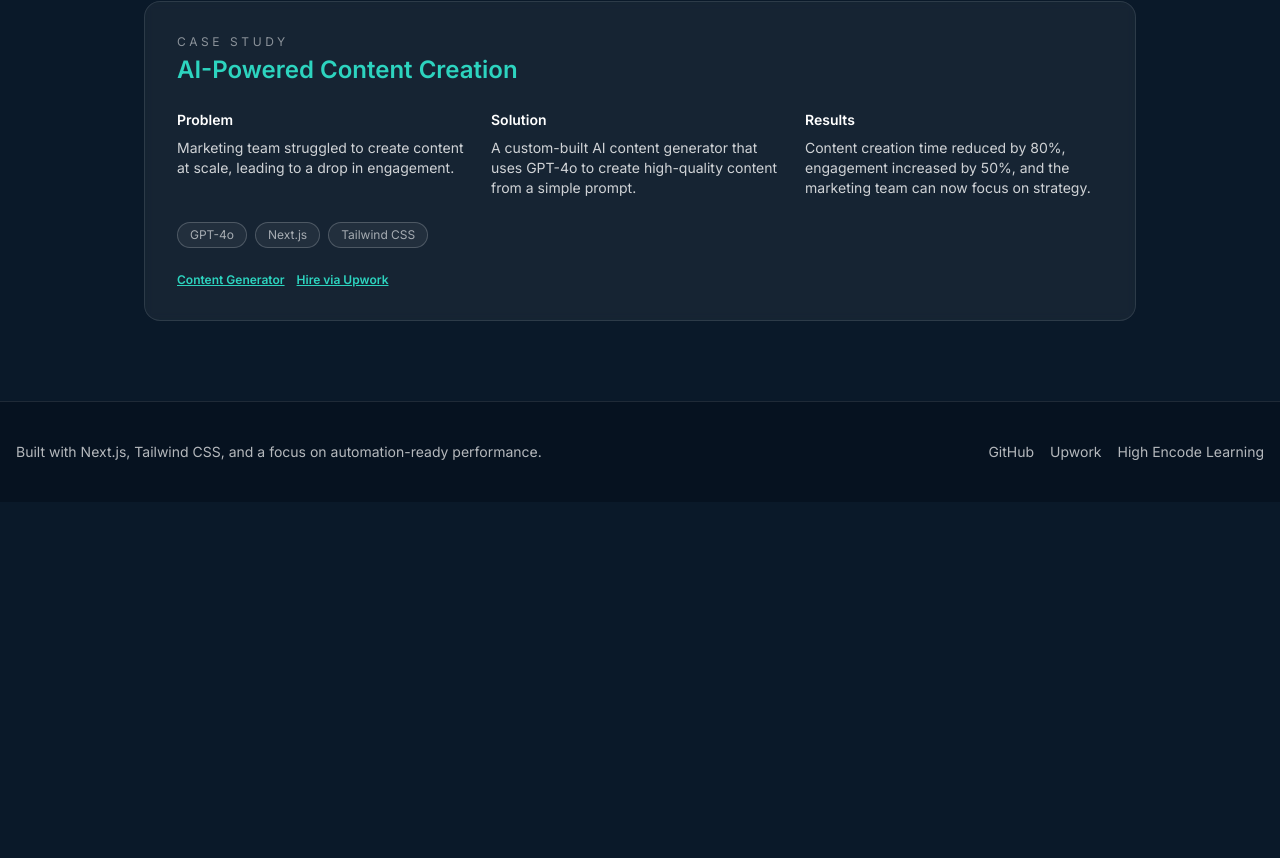
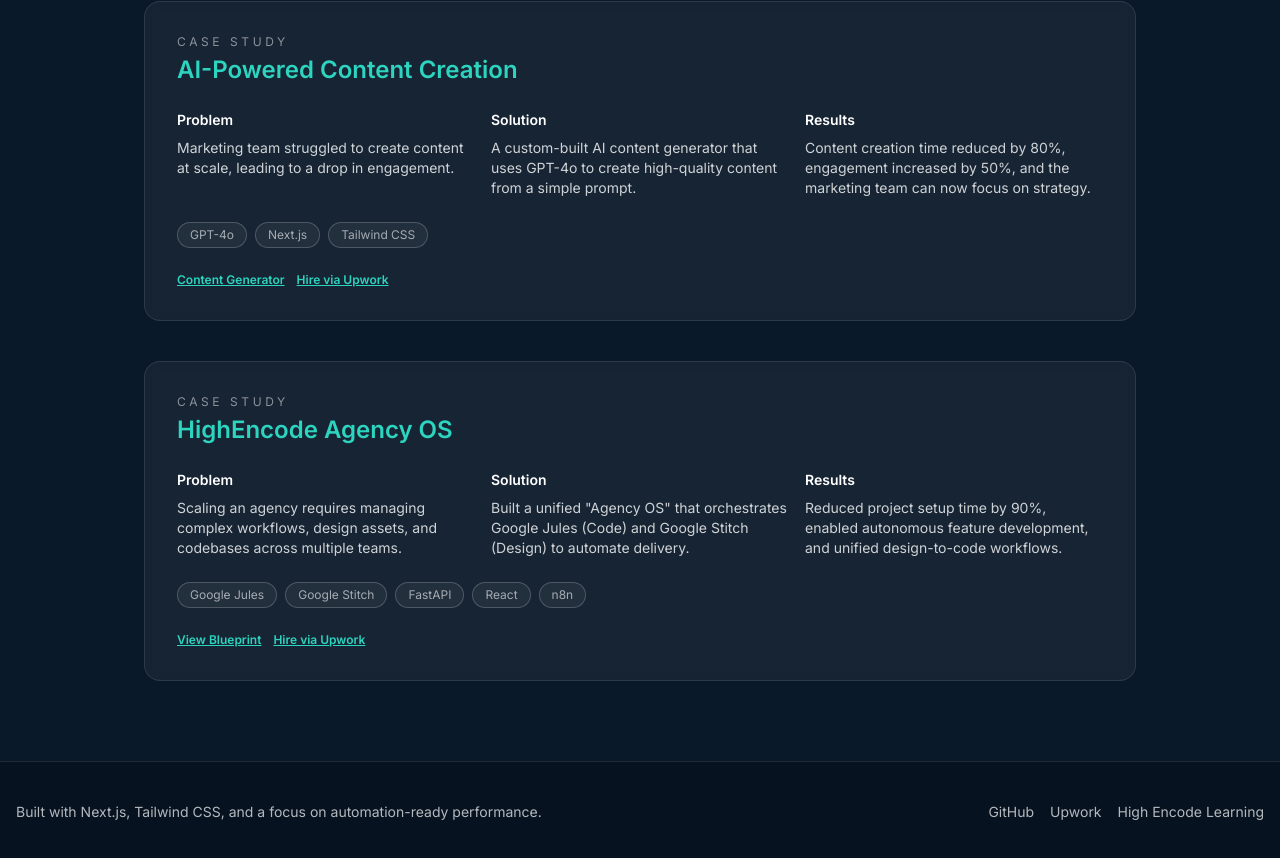
Before and after one commit to RazonIn4K/david-ortiz-portfolio, a Next.js app: page /case-studies in a window 1280 px wide. Shown: the part 1964-2822 px from the top of the page. Before the commit the page ends 2466 px from the top, so only its background shows below. Built offline with nearby package versions, Linux system fonts and the light colour scheme.

Commit message:
Auto-sync commit

```diff
--- a/data/content.ts
+++ b/data/content.ts
@@ -105,6 +105,12 @@
     description: 'High-energy product site with video hero, schedules, and membership tiers.',
     href: '/projects/powerfit-studios/',
     metrics: ['Video hero', 'Schedule grid', 'Membership tiers']
+  },
+  {
+    title: 'Agency OS · AI Automation Studio',
+    description: 'A complete operating system for agencies, featuring autonomous coding agents (Jules) and AI designers (Stitch).',
+    href: '/projects/agency-os/',
+    metrics: ['Autonomous Agents', 'AI Design', 'Full Stack']
   }
 ];
 
@@ -175,6 +181,18 @@
     stack: ['GPT-4o', 'Next.js', 'Tailwind CSS'],
     links: [
       { label: 'Content Generator', href: 'https://github.com/RazonIn4K/content-generator' },
+      { label: 'Hire via Upwork', href: 'https://www.upwork.com/freelancers/davido174?s=1737190722364944384' }
+    ]
+  },
+  {
+    title: 'HighEncode Agency OS',
+    problem: 'Scaling an agency requires managing complex workflows, design assets, and codebases across multiple teams.',
+    solution:
+      'Built a unified "Agency OS" that orchestrates Google Jules (Code) and Google Stitch (Design) to automate delivery.',
+    results: 'Reduced project setup time by 90%, enabled autonomous feature development, and unified design-to-code workflows.',
+    stack: ['Google Jules', 'Google Stitch', 'FastAPI', 'React', 'n8n'],
+    links: [
+      { label: 'View Blueprint', href: 'https://github.com/RazonIn4K/ops-hub/blob/main/docs/AGENCY_OS_BLUEPRINT.md' },
       { label: 'Hire via Upwork', href: 'https://www.upwork.com/freelancers/davido174?s=1737190722364944384' }
     ]
   }
```
